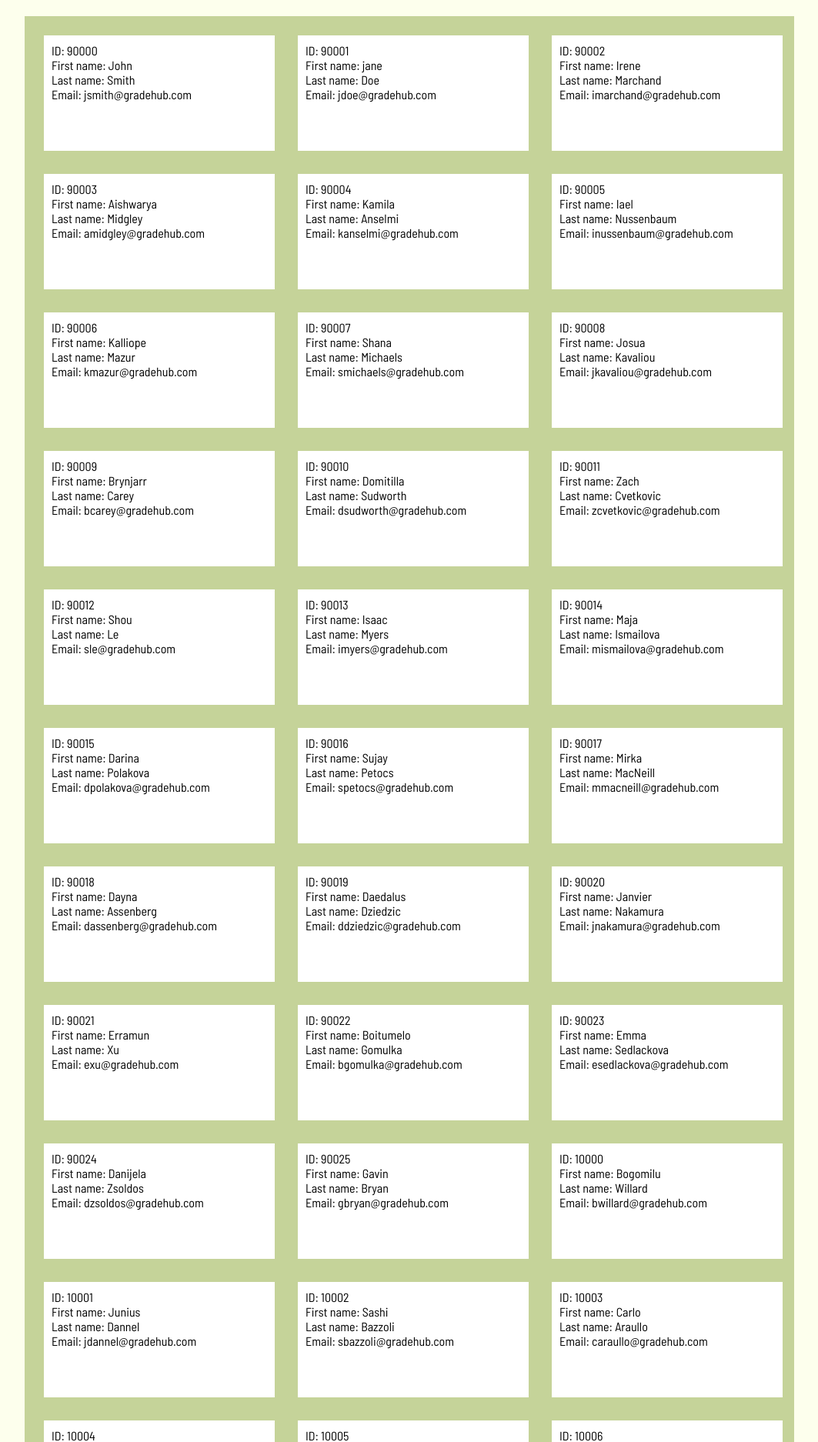
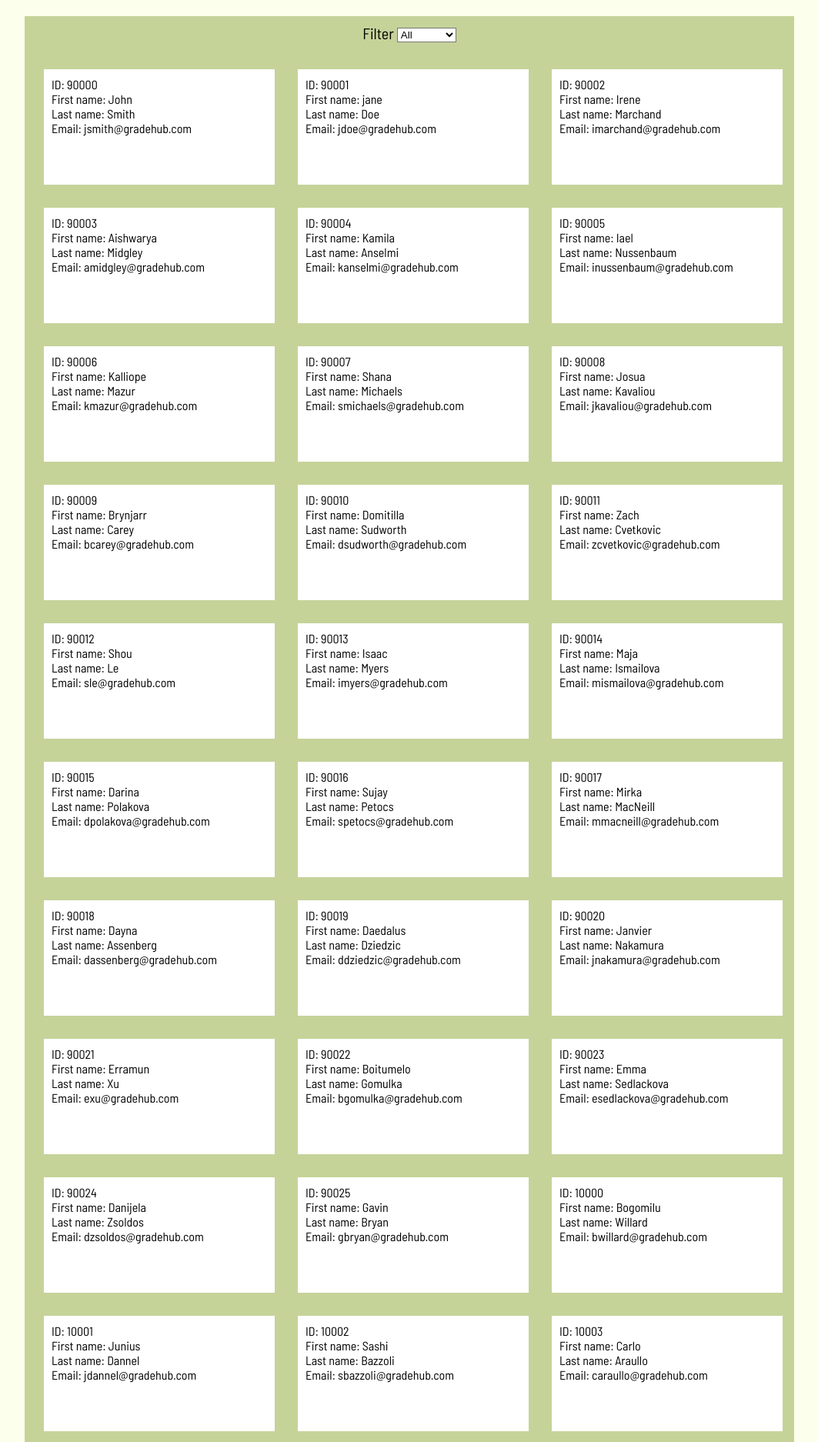
Before and after one commit to emott13/CSET160-Final-Project, a Flask app: page /accounts in a window 1280 px wide. Shown: the part 155-2029 px from the top of the page at 77% size, without its empty margins (108-1171 px from the left). Run offline with Flask 3, Linux system fonts and the light colour scheme; data comes from the database, SQL or seed files in the repository; some libraries are stand-ins or nearby versions.

Commit message:
Added account filtering

```diff
--- a/static/styles/accounts.css
+++ b/static/styles/accounts.css
@@ -32,3 +32,20 @@ body{
     padding: 10px;
     list-style: none;
 }
+.accountsFilter {
+    display: flex;
+    /* flex-direction: column; */
+    justify-content: center;
+    align-items: center;
+    margin: 0 auto;
+    padding: 10px;
+    max-width: 1000px;
+    background-color: var(--color-4);
+    font-family: var(--font-main);
+    font-size: 20px;
+}
+#accounts-filter {
+    margin-top: 4px;
+    margin-left: 4px;
+    background-color: #fff;
+}
--- a/templates/accounts.html
+++ b/templates/accounts.html
@@ -1,10 +1,40 @@
 <link rel="stylesheet" href="../static/styles/accounts.css">
+<script>
+    function filter() {
+        let filter = document.getElementById("accounts-filter");
+        let value = filter.value;
+        let teacherContainer = document.getElementsByClassName("teachers");
+        let studentContainer = document.getElementsByClassName("students");
+        let teacherDisplay = "block"
+        let studentDisplay = "block"
+
+        if (value === "teachers")
+            studentDisplay = "none"
+        else if (value === "students")
+            teacherDisplay = "none"
+
+        for (elem of teacherContainer)
+            elem.style.display = teacherDisplay;
+        for (elem of studentContainer)
+            elem.style.display = studentDisplay;
+    }
+</script>
 {%extends 'base.html'%}
 {% block body %}
 <h2 class="title">Accounts</h2>
+
+<div class="accountsFilter">
+    <label for="filter">Filter</label>
+    <select name="filter" id="accounts-filter" onchange="filter()" autocomplete="off">
+        <option value="all">All</option>
+        <option value="teachers">Teachers</option>
+        <option value="students">Students</option>
+    </select>
+</div>
+
 <div class="accountsContainer">
     {% for teacher in teachers %}
-    <ul class="accountItem">
+    <ul class="accountItem teachers">
         <li>ID: {{teacher[0]}}</li>
         <li>First name: {{teacher[1]}}</li>
         <li>Last name: {{teacher[2]}}</li>
@@ -12,7 +42,7 @@
     </ul>
     {% endfor %}
     {% for student in students %}
-    <ul class="accountItem">
+    <ul class="accountItem students">
         <li>ID: {{student[0]}}</li>
         <li>First name: {{student[1]}}</li>
         <li>Last name: {{student[2]}}</li>
```
Lines whose indentation alone changed are shown as unchanged.
